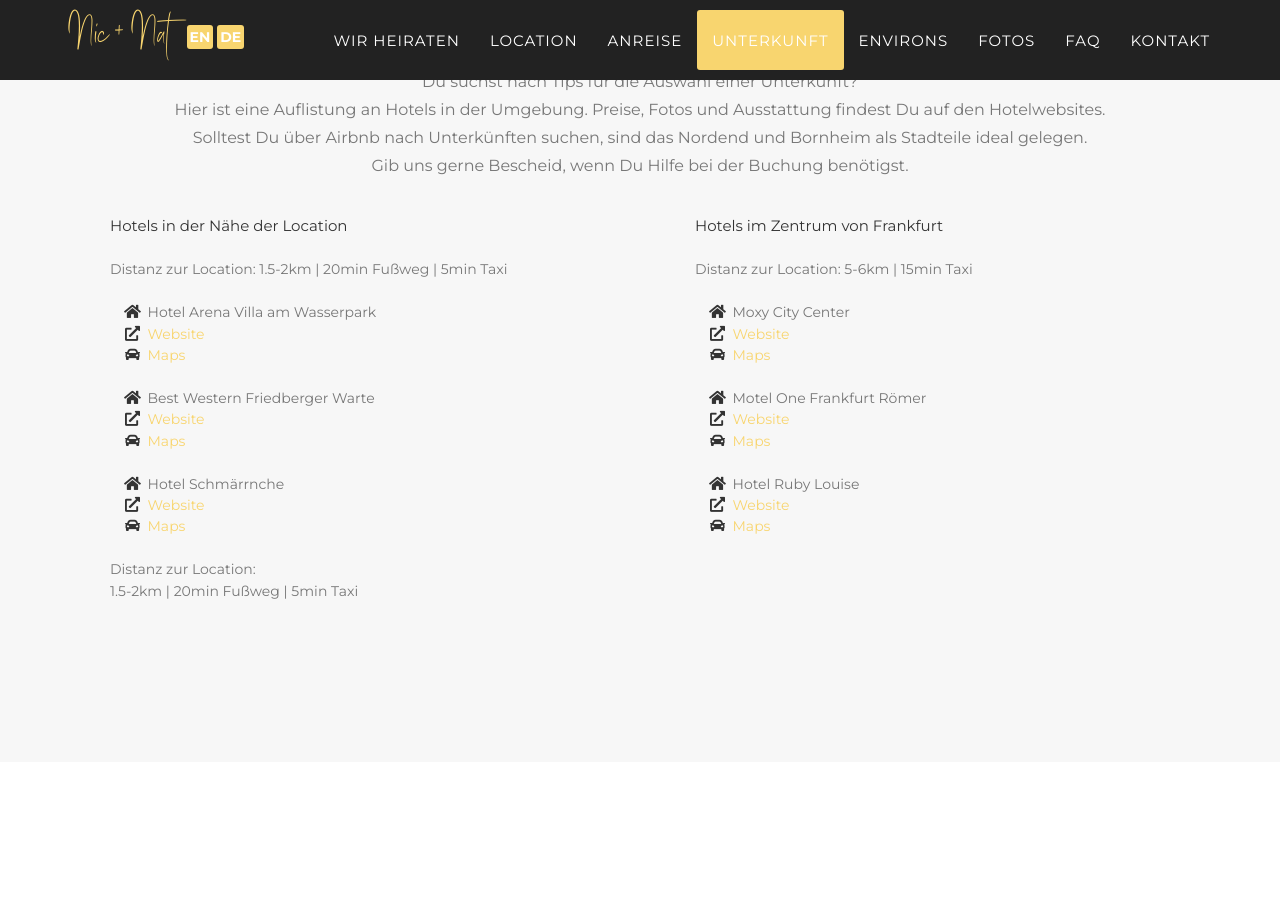
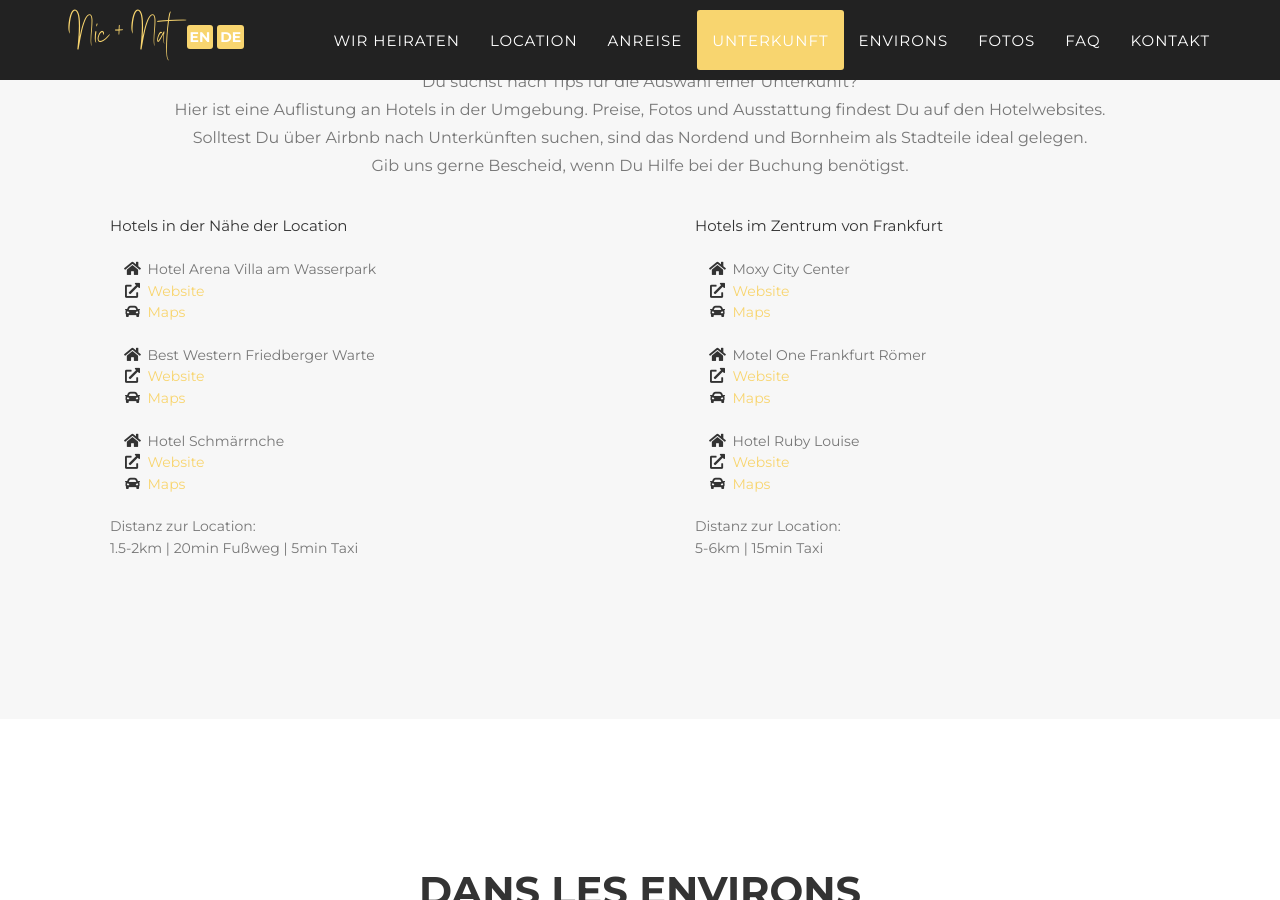
Before and after one commit to nic-nat/wedding, a Jekyll site: the page built from _fr_pages/index.html, in a window 1280 px wide and 900 px high, scrolled down 3832 px. Built offline with Jekyll 4.4.1, drawn with Linux system fonts in a browser that asks for light colours; some web fonts are replaced.

Commit message:
Update stay.html

```diff
--- a/_includes/fr_data/stay.html
+++ b/_includes/fr_data/stay.html
@@ -12,10 +12,6 @@
                 <ul style="list-style-type:none;">
                     <li>
                         Hotels in der Nähe der Location
-                        <li><br></li>
-                     </li>
-                        <span class="text-muted plist">Distanz zur Location: 1.5-2km | 20min Fußweg | 5min Taxi</span>
-                        </li>
                         <li><br></li>
                         <ul class="fa-ul">
                             <li>
@@ -69,10 +65,6 @@
                     <li>
                         Hotels im Zentrum von Frankfurt
                         <li><br></li>
-                            </li>
-                            <span class="text-muted plist">Distanz zur Location: 5-6km | 15min Taxi</span>
-                            </li>
-                        <li><br></li>
                         <ul class="fa-ul">
                             <li>
                                 <span class="fa-li"><i class="fa fa-home"></i></span><span class="text-muted plist">Moxy City Center</span>
@@ -112,6 +104,9 @@
                             </li>
                             <li><br></li>
                         </ul>
+                        </li>
+                        <span class="text-muted plist">Distanz zur Location:<br>5-6km | 15min Taxi</span>
+                        </li>
                 </ul>
             </div>
         </div>
```
